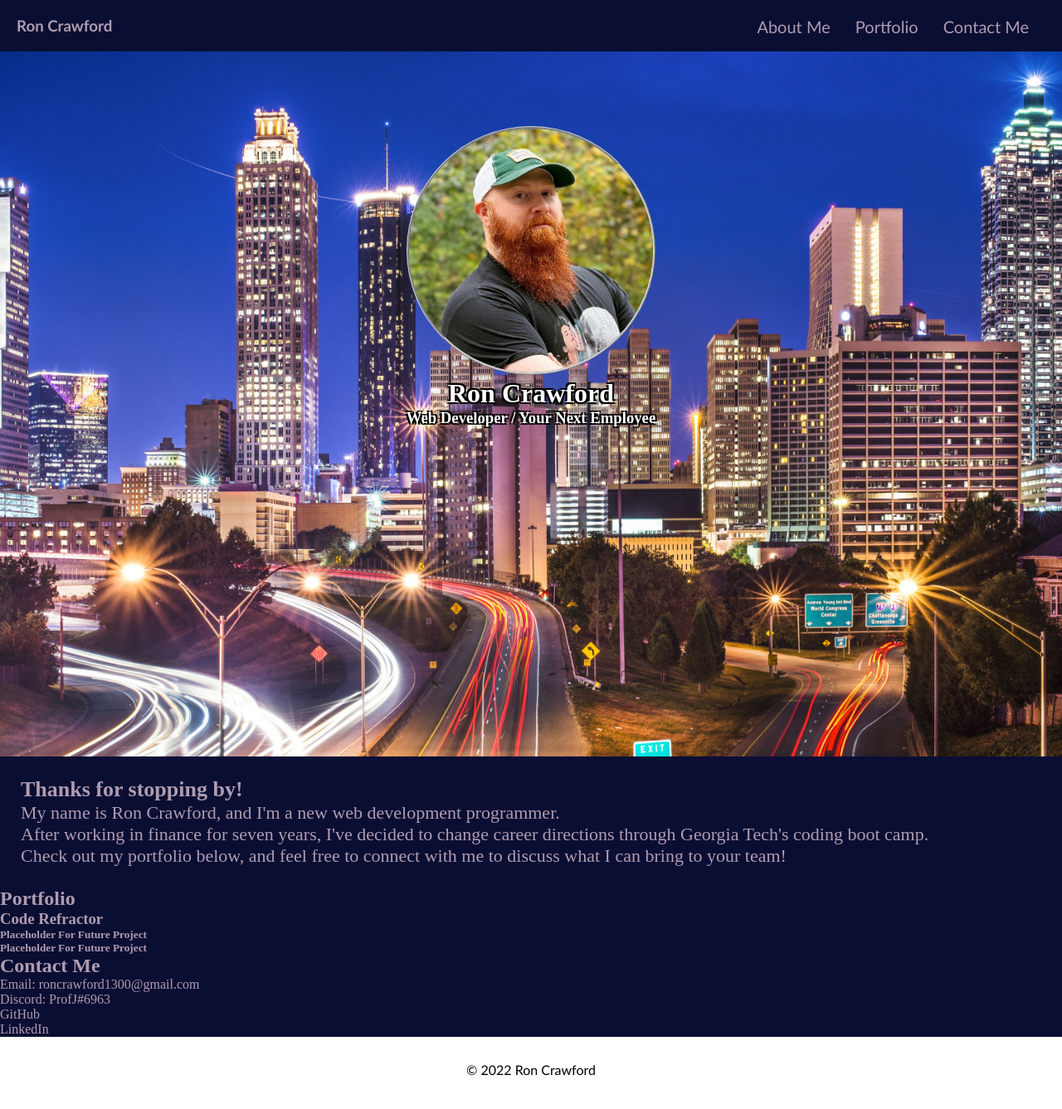
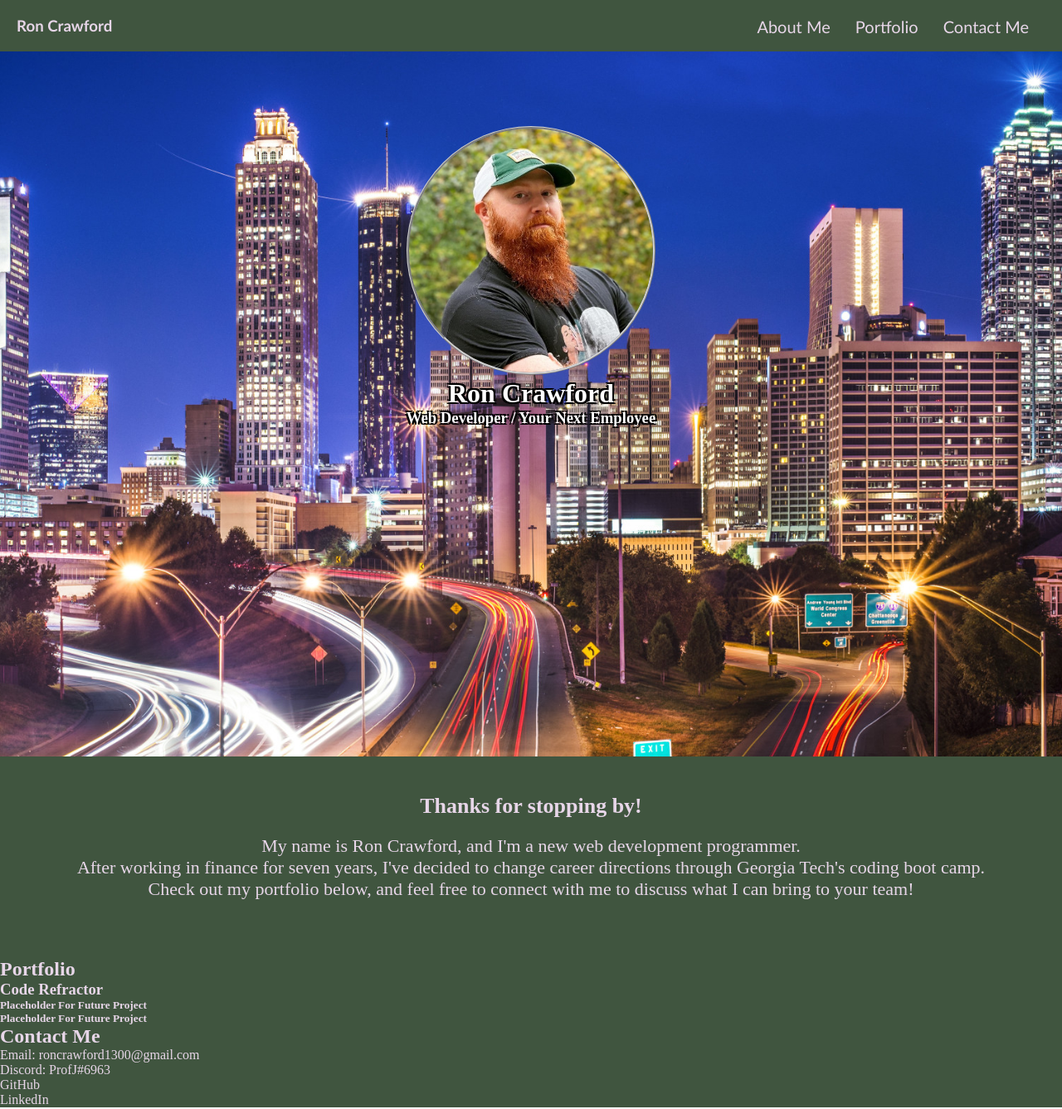
Before and after one commit to ProfJ13/HW-2-My-Portfolio, a plain HTML site: page index.html in a window 1280 px wide. Shown: the top 1337 px of the page at 83% size. Drawn offline with Linux system fonts and the light colour scheme.

Commit message:
Playing around with colors

```diff
--- a/assets/css/style.css
+++ b/assets/css/style.css
@@ -8,8 +8,8 @@
 header {
   padding: 20px;
   font-family: 'Trebuchet MS', 'Lucida Sans Unicode', 'Lucida Grande', 'Lucida Sans', Arial, sans-serif;
-  background-color: #0b0e33;
-  color: #AF9CB0;
+  background-color: #40553F;
+  color: #E7D6E8;
 }
 
 /* Navigation alignment */
@@ -37,7 +37,7 @@ header nav ul li {
 
 /* Navigation link color */
 a {
-  color: #AF9CB0;
+  color: #E7D6E8;
   text-decoration: none;
 }
 
@@ -63,7 +63,7 @@ a {
 .hero-text {
   color: #ffffff;
   text-decoration: none;
-  text-shadow: 		-2px -2px 0 #000,
+  text-shadow: -2px -2px 0 #000,
   2px -2px 0 #000,
   -2px 2px 0 #000,
   2px 2px 0 #000;
@@ -73,21 +73,25 @@ a {
 }
 
 .content {
-  background-color: #0b0e33;
-  color: #AF9CB0;
+  background-color: #40553F;
+  color: #E7D6E8;
 }
 
 .content .Info-Box {
-  padding: 25px;
-  display: block;}
+  padding: 45px;
+  display: block;
+  text-align: center;
+}
 
-.Info-Box strong {
+/* Why is padding not working??? */
+.Info-Box h2 {
   font-size: 26px;
+  margin-bottom: 20px;
 }
 
 .Info-Box p {
   font-size: 22px;
-
+  padding-bottom: 25px;
 }
 
 /* Footer box and font format */
--- a/index.html
+++ b/index.html
@@ -39,7 +39,7 @@
     <main class="content">
       <!-- About me -->
       <article id="about-me" class="Info-Box">
-          <strong>Thanks for stopping by!</strong>
+          <h2>Thanks for stopping by!</h2>
           <p>
               My name is Ron Crawford, and I'm a new web development programmer.
               <br>
```
